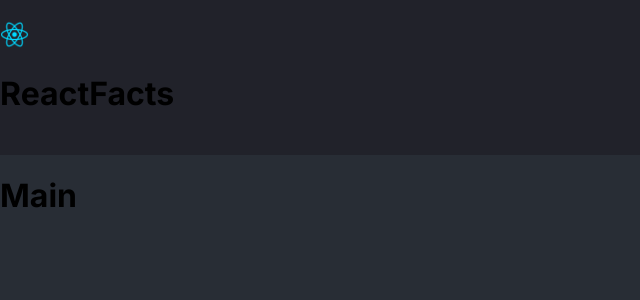
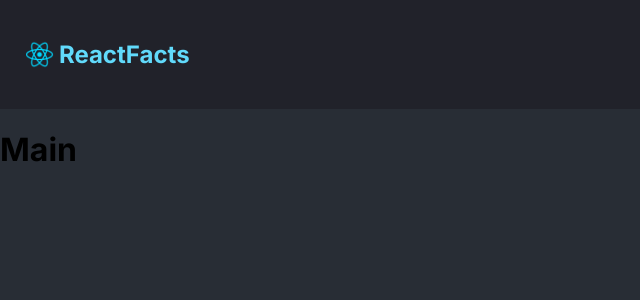
Before and after one commit to kylemucha/learning-react, a React (Vite) app in the folder ReactFacts/: page / in a window 1280 px wide. Shown: the top 300 px of the page, without its empty margins (0-640 px from the left). Built offline with nearby package versions, Linux system fonts and the light colour scheme.

Commit message:
Navbar work

```diff
--- a/ReactFacts/index.css
+++ b/ReactFacts/index.css
@@ -2,26 +2,32 @@
     font-family: 'Inter', sans-serif;
 }
 
-html, body {
+header {
+    background-color: #21222A;
     width: 100%;
-    margin: 0;
-    padding: 0;
-}
-
-header {
-    background: #21222A;
-    width: 100%;
-    padding: 20px 0;
-    position: relative;
-    top: 0;
-    left: 0;
 }
 
 body {
+    margin: 0;
     background:#282d35;
+}
+
+.nav-bar {
+    color: #61DAFB;
+    display: flex;
+    align-items: center;
+    padding: 20px;
 }
 
 .nav-icon {
     width: 28.93px;
     height: 28.93px;
+    margin: 5px;
 }
+
+.logo-group {
+    display: flex;
+    align-items: center;
+    text-decoration: none; /* optional, removes underline */
+    color: inherit; /* optional, inherits color from nav-bar */
+}
--- a/ReactFacts/src/components/Navbar.jsx
+++ b/ReactFacts/src/components/Navbar.jsx
@@ -1,8 +1,12 @@
 export default function Navbar() {
     return (
         <header>
-            <img className="nav-icon" src="/react-logo.png" alt="react-logo"/>
-            <h1>ReactFacts</h1>
+             <nav className="nav-bar">
+                 <a href="/" className="logo-group">
+                 <img className="nav-icon" src="/react-logo.png" alt="react-logo"/>
+                 <h1>ReactFacts</h1>
+                 </a>
+            </nav>
         </header>
     )
 }
```
